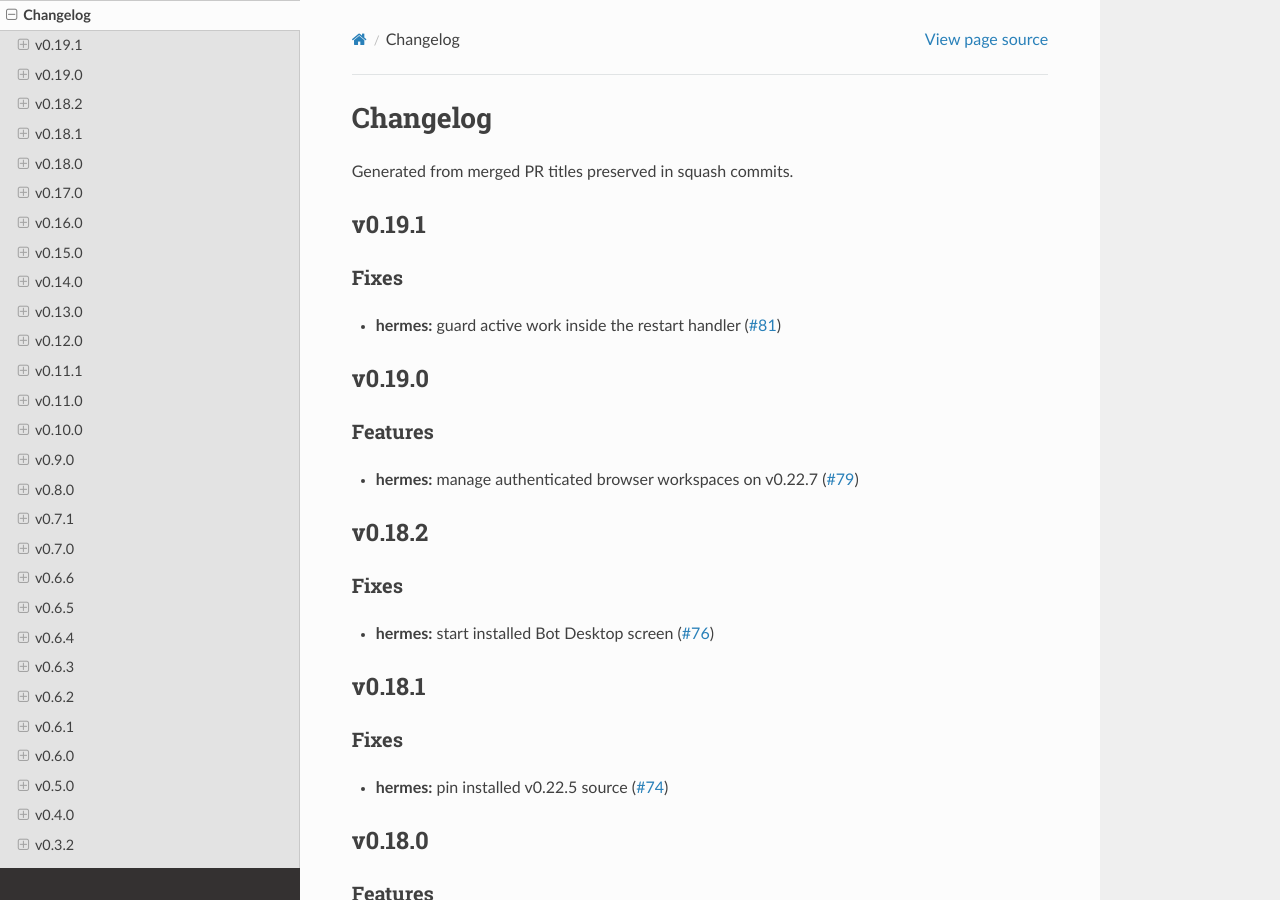
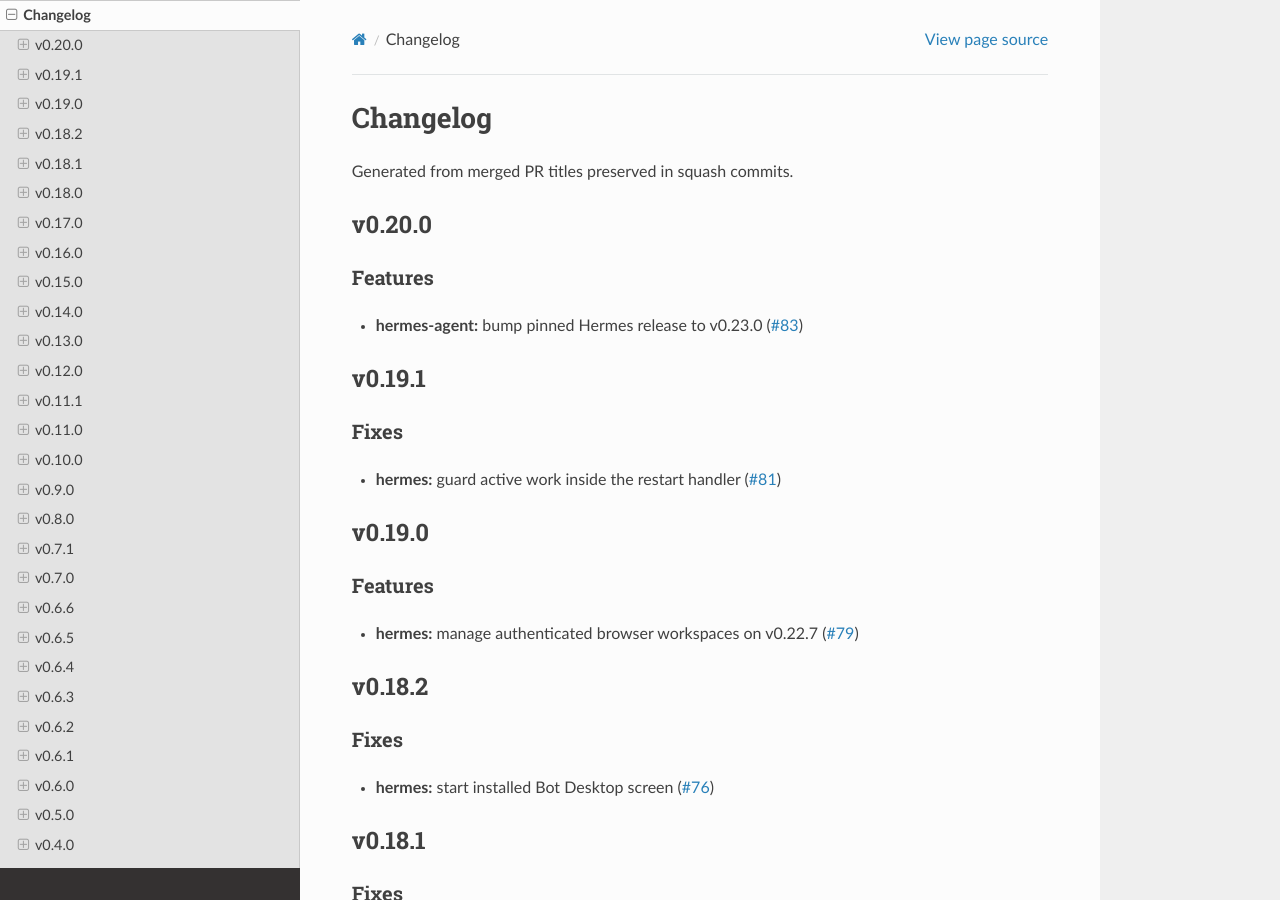
Before and after one commit to CafofoLabs/milkyway, a Sphinx documentation site: the page built from docs/CHANGELOG.md, in a window 1280 px wide and 900 px high. Built offline with Sphinx 7.4.7 and the Read the Docs theme 3.1.0, drawn with Linux system fonts in a browser that asks for light colours; the version number could not be read and is left out.

Commit message:
chore(release): v0.20.0 (#84)

```diff
--- a/docs/CHANGELOG.md
+++ b/docs/CHANGELOG.md
@@ -2,6 +2,10 @@
 
 Generated from merged PR titles preserved in squash commits.
 
+## v0.20.0
+
+### Features
+- **hermes-agent:** bump pinned Hermes release to v0.23.0 ([#83](https://github.com/CafofoLabs/milkyway/pull/83))
 ## v0.19.1
 
 ### Fixes
```
Also changed, not shown: 1 other file.
